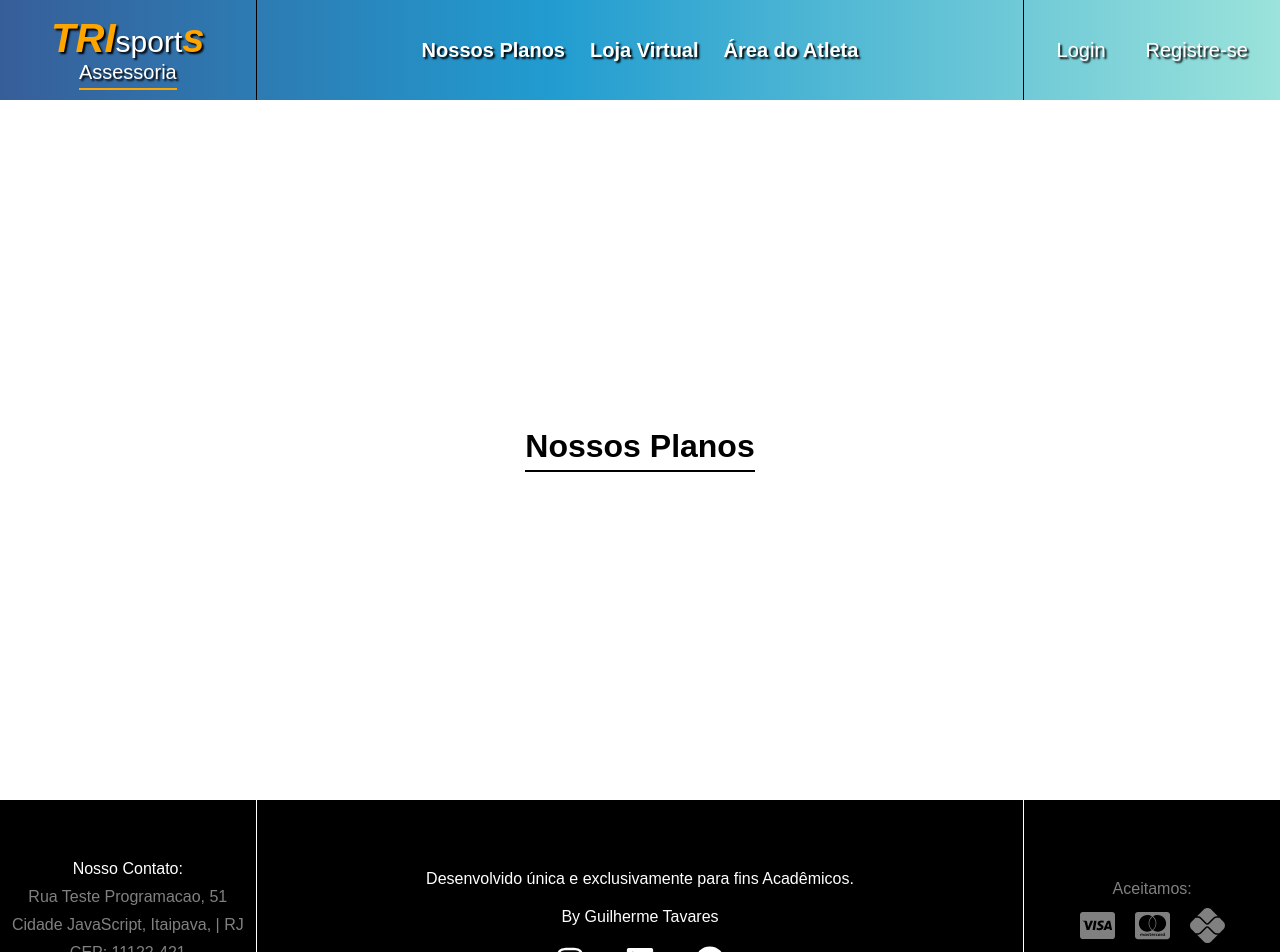
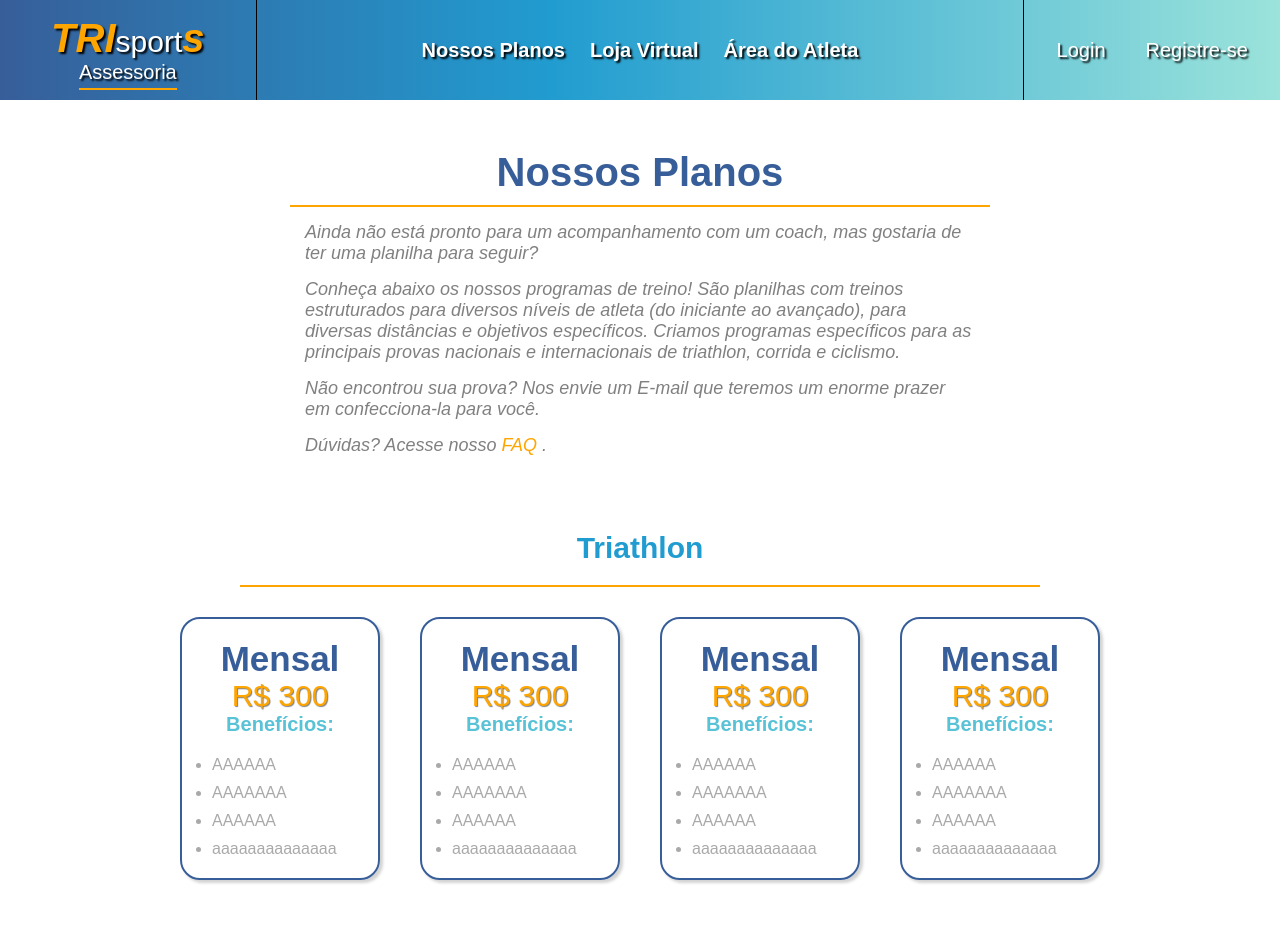
Before and after one commit to Guittsgui/AssessoriaEsportiva-FRONT, a Next.js app: page /OurPlans in a window 1280 px wide. Shown: the top 952 px of the page. Built offline with nearby package versions, Linux system fonts and the light colour scheme.

Commit message:
FEAT: Implementar Page de NOSSOSPLANOS, ainda nao finalizada

```diff
--- a/src/app/(pages)/(public)/OurPlans/page.tsx
+++ b/src/app/(pages)/(public)/OurPlans/page.tsx
@@ -1,14 +1,32 @@
 "use client"
+import SportPlanContainer from '@/app/components/OurPlansContainer/SportPlanContainer'
 import * as s from './style'
+import Link from 'next/link'
 
 import React from 'react'
 
 function OurPlans() {
   return (
     <s.Container>
-      <h1> Nossos Planos </h1>
+      <s.TextContainer>
+          <div className="title">
+            <h2> Nossos Planos </h2>
+          </div>
+          <p>Ainda não está pronto para um acompanhamento com um coach, mas gostaria de ter uma planilha para seguir?</p>
+          <p>Conheça abaixo os nossos programas de treino! São planilhas com treinos estruturados para diversos níveis de atleta (do iniciante ao avançado), para diversas distâncias e objetivos específicos. Criamos programas específicos para as principais provas nacionais e internacionais de triathlon, corrida e ciclismo.</p>
+          <p>Não encontrou sua prova? Nos envie um E-mail que teremos um enorme prazer em confecciona-la para você.</p>
+          <p>Dúvidas? Acesse nosso <Link href="/">FAQ</Link> .</p>
+      </s.TextContainer>
+
+      <SportPlanContainer title="Triathlon"/>
+      <SportPlanContainer title="Corrida"/>
+      <SportPlanContainer title="Natação"/>
+      <SportPlanContainer title="Personal"/>
+
+
     </s.Container>
   )
 }
 
+
 export default OurPlans
--- a/src/app/(pages)/(public)/OurPlans/style.ts
+++ b/src/app/(pages)/(public)/OurPlans/style.ts
@@ -1,11 +1,13 @@
 import styled from "styled-components";
 
 export const Container = styled.div`
+    padding: 40px;
     min-height: 700px;
     display: flex;
     flex-direction: column;
     align-items: center;
     justify-content: center;
+    gap: 60px;
 
     h1{
         border-bottom: 2px solid black;
@@ -13,3 +15,31 @@ export const Container = styled.div`
     }
 
 `
+
+export const TextContainer = styled.div`
+    width: 700px;
+    .title{
+        border-bottom: 2px solid ;
+        border-color: ${({theme}) => theme.hightlight};
+        padding: 10px;
+    }
+    h2{
+        font-size: 40px;
+        color: ${({theme}) => theme.main};
+        text-align:center;
+    }
+    p{
+        margin: 15px;
+        font-size: 18px;
+        font-style: italic;
+        color: gray;
+    }
+    a{
+        color: ${({theme}) => theme.hightlight};
+        &:hover{
+            opacity: 70%;
+            text-decoration: underline;
+        }
+    }
+
+`
--- /dev/null
+++ b/src/app/components/OurPlansContainer/SingleSportContainer/index.tsx
@@ -0,0 +1,24 @@
+import * as s from './style'
+
+
+import React from 'react'
+
+function SingleSportContainer() {
+  return (
+    <s.SingleSportContainer>
+        <div>
+          <h4> Mensal </h4>
+          <span> R$ 300 </span>
+          <h5> Benefícios: </h5>
+        </div>
+        <ul>
+          <li>AAAAAA</li>
+          <li>AAAAAAA</li>
+          <li>AAAAAA</li>
+          <li>aaaaaaaaaaaaaa</li>
+        </ul>
+    </s.SingleSportContainer>
+  )
+}
+
+export default SingleSportContainer
--- /dev/null
+++ b/src/app/components/OurPlansContainer/SingleSportContainer/style.ts
@@ -0,0 +1,44 @@
+import styled from "styled-components";
+
+export const SingleSportContainer = styled.div`
+    width: 200px;
+    border: 2px solid ;
+    border-color: ${({theme}) => theme.main};
+    padding: 20px;
+    border-radius: 20px;
+    box-shadow: 3px 3px 3px lightgray;
+
+    div{
+        width: 100%;
+        display: flex;
+        align-items: center;
+        justify-content: center;
+        flex-direction: column;
+
+        h4{
+            font-size: 35px;
+            color: ${({theme}) => theme.main}
+        }
+        span{
+            font-size: 30px;
+            color: ${({theme}) => theme.hightlight};
+            text-shadow: 1px 1px 1px gray;
+        }
+        h5{
+            font-size: 20px;
+            color: ${({theme}) => theme.main3};
+            margin-bottom: 20px;
+        }
+    }
+
+    ul{
+        display: flex;
+        flex-direction: column;
+        gap: 10px;
+        li{
+            margin-left: 10px;
+            color: darkgray;
+        }
+    }
+
+`
--- /dev/null
+++ b/src/app/components/OurPlansContainer/SportPlanContainer/index.tsx
@@ -0,0 +1,30 @@
+import SingleSportContainer from '../SingleSportContainer'
+import * as s from './style'
+
+
+import React from 'react'
+import { sportList } from '../../../utils/sportsList';
+
+type props = {
+  title: string,
+}
+
+
+function SportPlanContainer( {title}: props) {
+  return (
+    <s.Container>
+        <div className='title'>
+            <h3> {title} </h3>
+        </div>
+        <s.SingleSportsContainer>
+          <SingleSportContainer/>
+          <SingleSportContainer/>
+          <SingleSportContainer/>
+          <SingleSportContainer/>
+        </s.SingleSportsContainer>
+
+    </s.Container>
+  )
+}
+
+export default SportPlanContainer
--- /dev/null
+++ b/src/app/components/OurPlansContainer/SportPlanContainer/style.ts
@@ -0,0 +1,31 @@
+import styled from "styled-components";
+
+export const Container = styled.div`
+    width: 800px;
+    display: flex;
+    align-items: center;
+    justify-content: center;
+    flex-direction: column;
+    gap: 10px;
+
+    h3{
+        font-size: 30px;
+        padding-bottom: 20px;
+        color: ${({theme}) => theme.main2}
+    }
+
+    .title{
+        border-bottom: 2px solid;
+        border-color: ${({theme}) => theme.hightlight};
+        width: 100%;
+        display: flex;
+        align-items: center;
+        justify-content: center;
+    }
+`
+
+export const SingleSportsContainer = styled.div`
+    display: flex;
+    padding: 20px;
+    gap: 40px;
+`
--- a/src/app/services/NewsLetterService.ts
+++ b/src/app/services/NewsLetterService.ts
@@ -8,7 +8,7 @@ class NewsLetterService {
     }
 
     addNewsLetter(){
-
+        return this.HttpClient.get('/');
     }
 
 
--- a/src/app/styles/mainPageStyle.ts
+++ b/src/app/styles/mainPageStyle.ts
@@ -157,7 +157,7 @@ export const OurSports = styled.div`
     }
 `
 export const NewsLetterBanner = styled.div`
-    height: 220px;
+    height: 200px;
     width: 100%;
     border-top: 3px solid;
     border-bottom: 3px solid;
```
